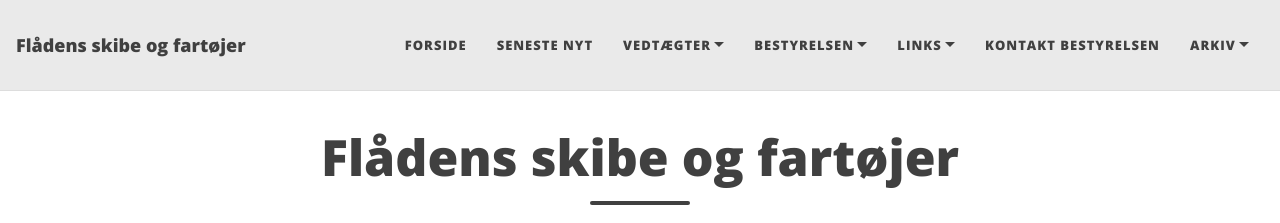
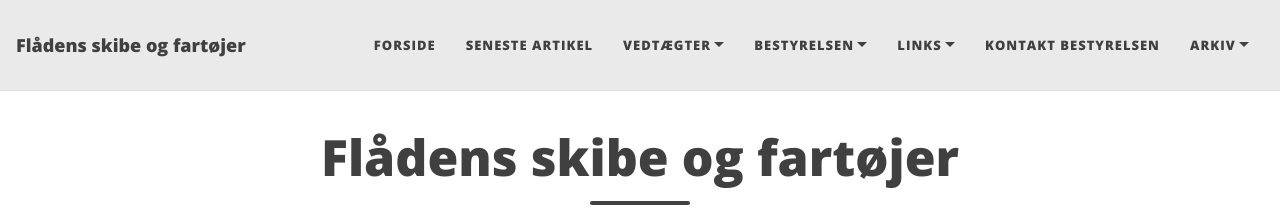
Before and after one commit to mex/fsof.dk, a Jekyll site: the page built from index.md, in a window 1280 px wide. Shown: the top 223 px of the page. Built offline with Jekyll 4.4.1, drawn with Linux system fonts in a browser that asks for light colours.

Commit message:
Rename 'Seneste nyt' to 'Seneste artikel'

```diff
--- a/_config.yml
+++ b/_config.yml
@@ -21,7 +21,7 @@ author: Svenn Storgaard
 
 navbar-links:
   Forside: "/"
-  Seneste nyt: "/seneste-nyt/"
+  Seneste artikel: "/seneste-artikel/"
   Vedtægter:
     - Gældende vedtægter: "/gaeldende-vedtaegter/"
   Bestyrelsen:
```
